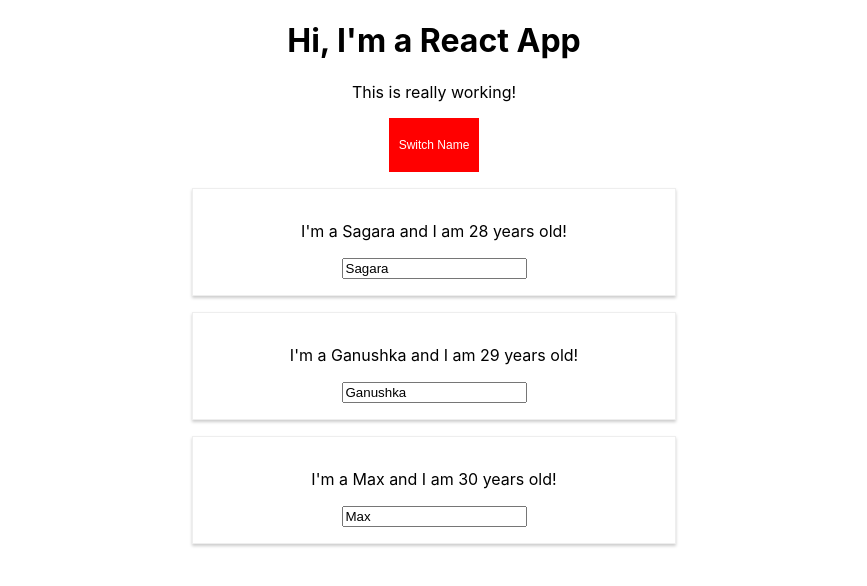
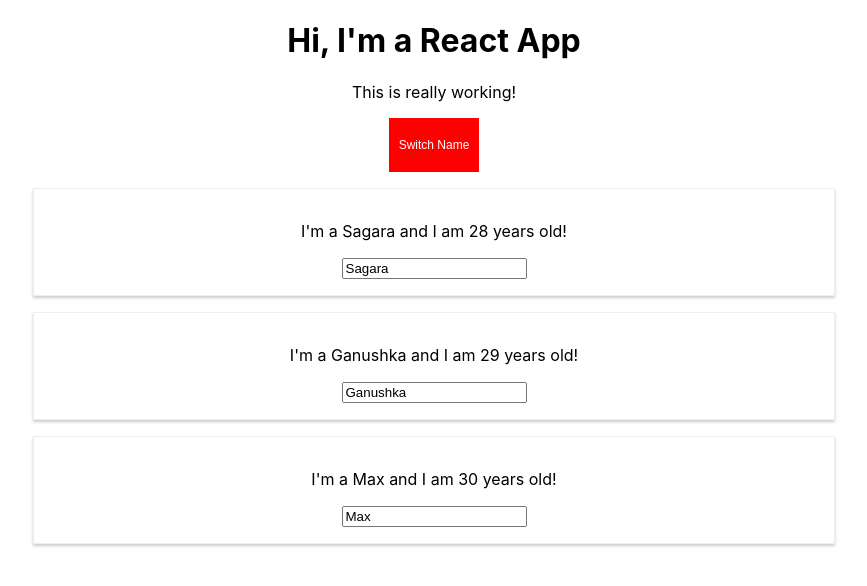
Before and after one commit to SagaraZD/ReactJsTest, a React (Create React App) app: page / in a window 1280 px wide. Both pictures are taken after a click on the button "Switch Name". Shown: the top 586 px of the page, without its empty margins (206-1073 px from the left). Built offline with nearby package versions, Linux system fonts and the light colour scheme.

Commit message:
remove readium and going to use eject

```diff
--- a/src/App.js
+++ b/src/App.js
@@ -1,7 +1,6 @@
 import React, { Component } from 'react';
 import './App.css';
 import Person from './Person/Person';
-import Radium, {StyleRoot } from 'radium'
 
 class App extends Component {
 
@@ -54,10 +53,6 @@ class App extends Component {
       padding: '20px 10px',
       fontSize: '12px',
       cursor: 'pointer',
-      ':hover': {
-        backgroundColor: 'lightgreen',
-        color: 'black'
-      }
     };
 
     let persons = null;
@@ -77,10 +72,6 @@ class App extends Component {
               </div>
             );
             style.backgroundColor='red';
-            style[':hover'] = {
-              backgroundColor: 'salmon',
-              color: 'black'
-            }
     }
 
     //let classes = ['red', 'bold'].join(' ');
@@ -95,7 +86,7 @@ class App extends Component {
 
 
     return (
-      <StyleRoot>
+
       <div className="App">
           <h1> Hi, I'm a React App </h1>
           <p className={classes.join(' ')}> This is really working!</p>
@@ -104,9 +95,9 @@ class App extends Component {
           {persons}
 
       </div>
-      </StyleRoot>
+
     );
   }
 }
 
-export default Radium (App) ;
+export default App ;
--- a/src/Person/Person.js
+++ b/src/Person/Person.js
@@ -1,16 +1,13 @@
 import React from 'react';
 import './Person.css';
-import Radium from 'radium'
+
 
 const person = (props) => {
-  const style = {
-    '@media (min-width:500px)':{
-      width: '450px'
-    }
-  };
+
+
 
     return(
-          <div className="Person" style={style}>
+          <div className="Person">
             <p onClick={props.click}> I'm a {props.name} and I am {props.age} years old! </p>
             <p>{props.children}</p>
             <input type="text" onChange={props.change} value={props.name} />
@@ -18,4 +15,4 @@ const person = (props) => {
     )
 };
 
-export default Radium (person);
+export default person;
```
